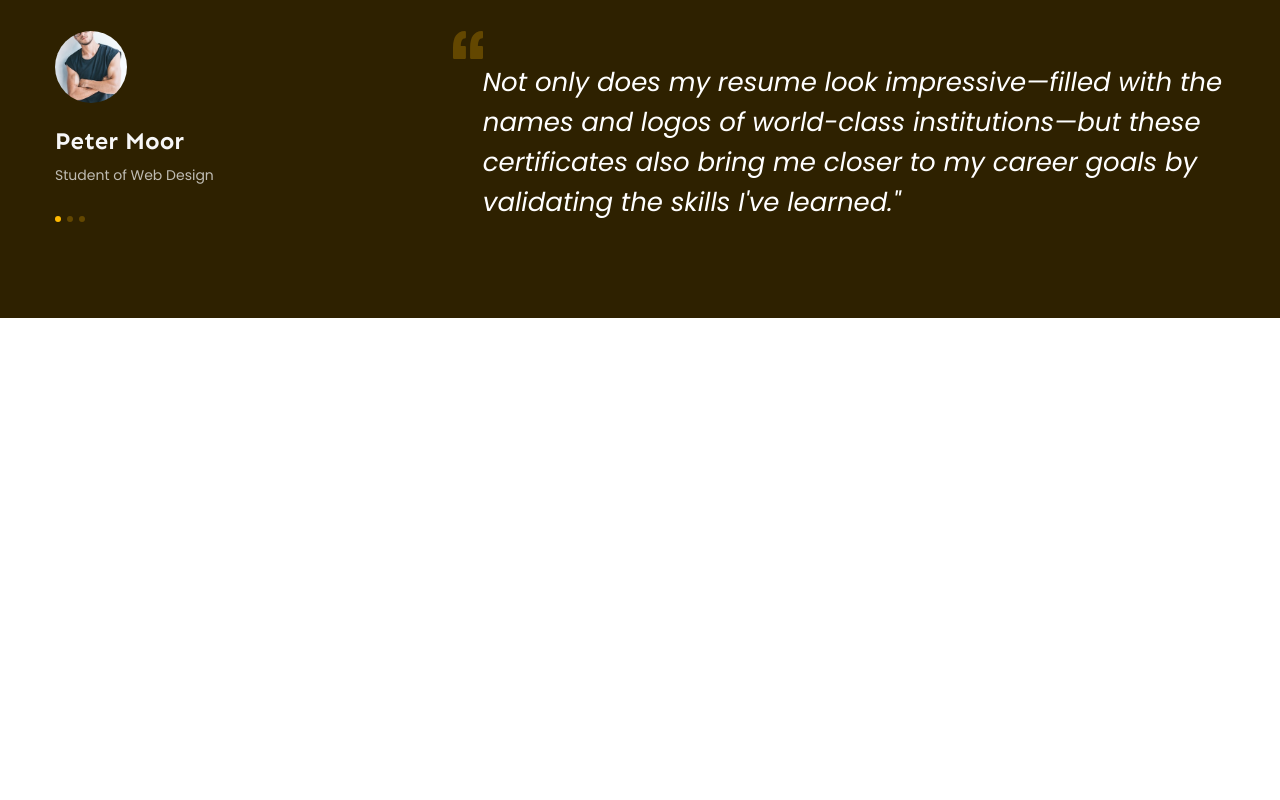
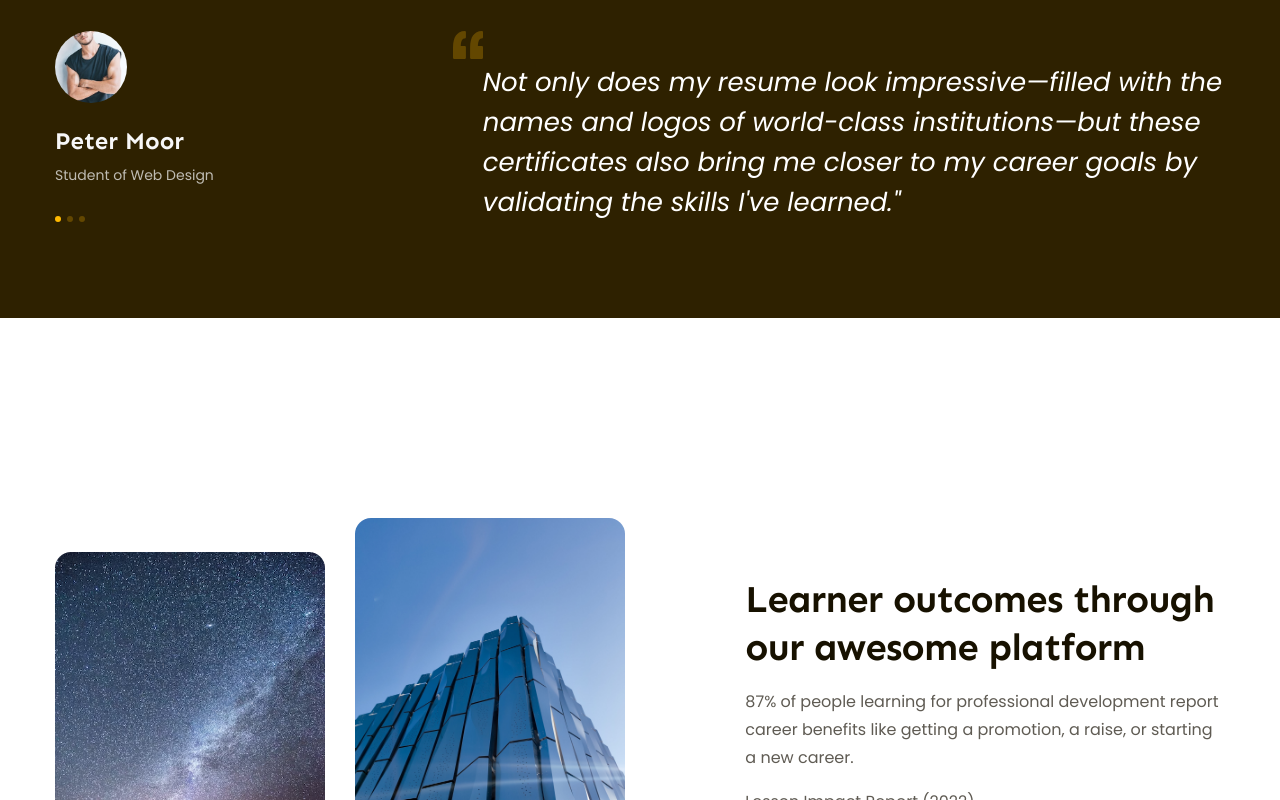
Before and after one commit to lanh3009/f8-htmlcss-02, a plain HTML site: page index.html in a window 1280 px wide. Shown: the part 2000-2800 px from the top of the page. Drawn offline with Linux system fonts and the light colour scheme.

Commit message:
Làm phần Features #1

```diff
--- a/assets/css/styles.css
+++ b/assets/css/styles.css
@@ -50,12 +50,13 @@ a {
     display: inline-block;
     line-height: 50px;
     padding: 0 16px;
+    font-weight: 600;
     font-size: 1.6rem;
     min-width: 118px;
     text-align: center;
     color: #fff;
     background: #171100;
-    border-radius: 24.5px;
+    border-radius: 999px;
 }
 
 .btn:hover {
@@ -101,6 +102,10 @@ a {
     position: sticky;
     top: -28px;
     z-index: 1;
+}
+
+.header .action .btn {
+    min-width: 144px;
 }
 
 .nav {
@@ -471,3 +476,53 @@ a {
     line-height: 1.54;
     color: #ffffff;
 }
+
+/*  <!-- Features --> */
+.features {
+    padding: 65px 0;
+    margin-top: 135px;
+}
+
+.features .body {
+    display: flex;
+    justify-content: space-between;
+}
+
+.features .images {
+    display: flex;
+    gap: 0 30px;
+}
+
+.features .images img {
+    width: 270px;
+    height: 404px;
+    border-radius: 16px;
+    object-fit: cover;
+}
+
+.features .images img:first-child {
+    margin-top: 34px;
+}
+
+.features .content {
+    width: 41%;
+    /* Căn giữa theo chiều ngang của trục */
+    display: flex;
+    flex-direction: column;
+    align-items: flex-start;
+    justify-content: center;
+}
+
+.features .desc {
+    margin-top: 16px;
+    font-size: 1.6rem;
+    line-height: 1.75;
+}
+
+.features .content .cta-btn {
+    margin-top: 32px;
+    min-width: 137px;
+    color: #fff;
+    background: var(--primary-color);
+    border: none;
+}
--- a/index.html
+++ b/index.html
@@ -413,6 +413,35 @@
                     </div>
                 </div>
             </div>
+            <!-- Features -->
+            <div class="features">
+                <div class="main-content">
+                    <div class="body">
+                        <div class="images">
+                            <img
+                                src="./assets/img/feature-1.avif"
+                                alt=" Learner outcomes through our awesome platform"
+                            />
+                            <img
+                                src="./assets/img/feature-2.jpg"
+                                alt=" Learner outcomes through our awesome platform"
+                            />
+                        </div>
+                        <div class="content">
+                            <h2 class="heading lv2">
+                                Learner outcomes through our awesome platform
+                            </h2>
+                            <p class="desc">
+                                87% of people learning for professional
+                                development report career benefits like getting
+                                a promotion, a raise, or starting a new career.
+                            </p>
+                            <p class="desc">Lesson Impact Report (2022)</p>
+                            <button class="btn cta-btn">Sign Up</button>
+                        </div>
+                    </div>
+                </div>
+            </div>
         </main>
     </body>
 </html>
```
Also changed, not shown: assets/img/feature-1.avif (added), assets/img/feature-2.jpg (added).
